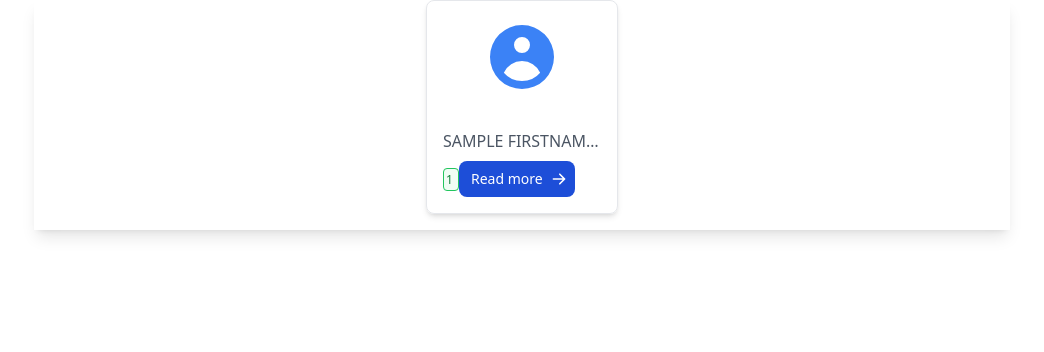
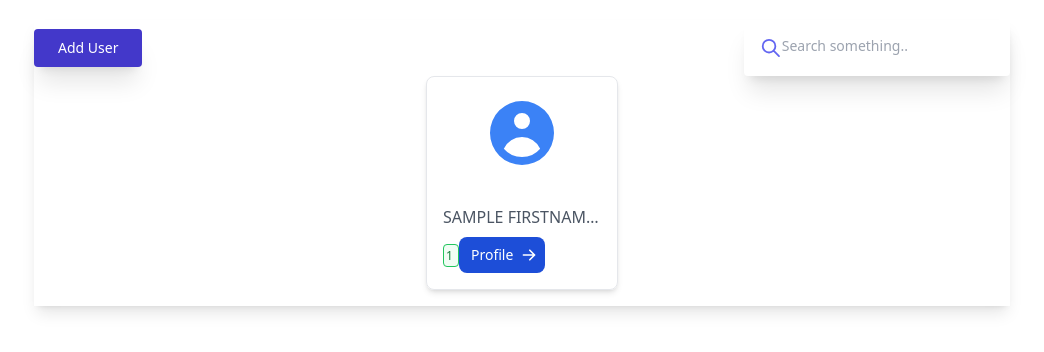
Before and after one commit to olamidem/sms, a PHP site: the page made by private/views/users.view.php in a window 1280 px wide. Shown: the top 352 px of the page, without its empty margins (118-1162 px from the left). Run offline with PHP 8.4, Linux system fonts and the light colour scheme; the template is opened without the code that fills it: most values are stand-ins (such as "Sample title", 1, 10 or a date in 2020); some libraries are stand-ins or nearby versions.

Commit message:
refactoring

```diff
--- a/private/controllers/Signup.php
+++ b/private/controllers/Signup.php
@@ -23,7 +23,7 @@ class Signup extends Controller
                 $user->insert($_POST);
 
                 // Redirect the user to the login page after successful registration
-                $this->redirect('login');
+                $this->redirect('users');
             } else {
                 // Validation failed, get the errors array from the User model
                 $errors = $user->errors;
--- a/private/controllers/Users.php
+++ b/private/controllers/Users.php
@@ -15,8 +15,8 @@ class Users extends Controller
         // Create a new instance of the User model
         $user = new User();
 
-        // Fetch all user data from the database
-        $data = $user->findAll();
+        $school_id = Auth::getSchool_id();
+        $data = $user->query("Select * from users where school_id =:school_id  ", ['school_id' => $school_id]);
 
         // Load the home view and pass the user data as an array to display on the page
         $this->view('users', ['rows' => $data]);
--- a/private/core/database.php
+++ b/private/core/database.php
@@ -38,8 +38,6 @@ class Database
                     return $data;
                 }
 
-                return true;
-
             }
         }
 
--- a/private/models/School.php
+++ b/private/models/School.php
@@ -51,9 +51,8 @@ class School extends Model
         if (isset($_SESSION['USER']->user_id)) {
             $data['user_id'] = $_SESSION['USER']->user_id;
         } else {
-            // Set a default value for school_id here or throw an error, depending on your application logic.
-            // For example:
-            $data['school_id'] = 0; // Assuming 0 is a default value or some other meaningful value.
+
+            $data['school_id'] = 0;
         }
 
         return $data;
--- a/private/views/includes/nav.view.php
+++ b/private/views/includes/nav.view.php
@@ -26,11 +26,15 @@
                 x-data="{ open: false }">
                 <div class="flex flex-shrink-0 items-center" @click="open = !open">
                     <img class="h-8 w-auto" src="<?= ROOT ?>/sc.png" alt="Your Company">
+                    <p class="uppercase font-extrabold text-white ml-3">
+                        <?= Auth::getSchool_name() ?>
+                    </p>
                 </div>
                 <div class="hidden sm:ml-6 md:block ">
                     <div class="flex space-x-4">
                         <!-- Current: "bg-gray-900 text-white", Default: "text-gray-300 hover:bg-gray-700 hover:text-white" -->
-                        <a href="<?= ROOT ?>" class="bg-gray-900 text-white rounded-md px-3 py-2 text-sm font-medium"
+                        <a href="<?= ROOT ?>"
+                            class="bg-gray-900 text-white rounded-md px-3 py-2 text-sm font-medium uppercase"
                             aria-current="page">Dashboard</a>
                         <a href="<?= ROOT ?>/schools"
                             class="text-white hover:bg-gray-700 hover:text-white rounded-md uppercase px-3 py-2 text-sm font-medium">schools</a>
--- a/private/views/users.view.php
+++ b/private/views/users.view.php
@@ -2,13 +2,33 @@
 <?php $this->view('includes/nav') ?>
 
 <div class="container mx-auto shadow-lg">
-    <?php $this->view('includes/breadcrumbs') ?>
+    <div class="sm:flex items-center justify-between sm:flex-wrap mt-5">
 
-    <div class="flex flex-col md:flex-row gap-3 flex-wrap">
+
+        <a href="<?= ROOT ?>/signup">
+            <button
+                class="focus:ring-2 shadow-xl focus:ring-offset-2 focus:ring-indigo-600 mt-4 sm:mt-0 inline-flex items-start justify-start px-6 py-3 bg-indigo-700 hover:bg-gray-700 focus:outline-none rounded">
+                <p class="text-sm font-medium leading-none text-white">Add User</p>
+            </button>
+        </a>
+        <form action="">
+            <div class="p-4 rounded bg-white text-indigo-500 shadow-xl flex md:flex-row">
+                <svg xmlns="http://www.w3.org/2000/svg" class="h-6 w-6" fill="none" viewBox="0 0 24 24"
+                    stroke="currentColor">
+                    <path stroke-linecap="round" stroke-linejoin="round" stroke-width="2"
+                        d="M21 21l-6-6m2-5a7 7 0 11-14 0 7 7 0 0114 0z" />
+                </svg>
+                <input class="peer h-full w-full outline-none text-sm text-gray-700 pr-2" type="text" id="search"
+                    placeholder="Search something.." />
+            </div>
+        </form>
+    </div>
+
+    <div class="flex flex-col md:flex-row gap-3 flex-wrap items-center justify-center">
 
         <?php if ($rows): ?>
             <?php foreach ($rows as $row): ?>
-                <div class="mb-4 w-full md:w-48 max-w-sm mx-auto shadow-md border border-gray-200 rounded-lg dark:bg-gray-200 ">
+                <div class="mb-4 w-48 max-w-auto shadow-md border border-gray-200 rounded-lg dark:bg-gray-200 ">
                     <div class=" h-28 w-full checker-bg flex items-center justify-center p-4 text-blue-500">
                         <svg xmlns="http://www.w3.org/2000/svg" class="h-20 w-20" viewBox="0 0 20 20" fill="currentColor">
                             <path fill-rule="evenodd"
@@ -30,7 +50,7 @@
 
                         <a href="#"
                             class="mt-2 text-white bg-blue-700 hover:bg-gray-700 focus:ring-4 focus:ring-blue-300 font-medium rounded-lg text-sm px-3 py-2 text-center inline-flex items-center  dark:bg-blue-600 dark:hover:bg-blue-700 dark:focus:ring-blue-800">
-                            Read more
+                            Profile
                             <svg class="-mr-1 ml-2 h-4 w-4" fill="currentColor" viewBox="0 0 20 20"
                                 xmlns="http://www.w3.org/2000/svg">
                                 <path fill-rule="evenodd"
@@ -43,7 +63,7 @@
                 </div>
             <?php endforeach; ?>
         <?php else: ?>
-            <h4>No user were found at this time</h4>
+            <h4 class="font-bold mb-4">No staff member were found at this time</h4>
         <?php endif; ?>
 
     </div>
--- a/public/src/output.css
+++ b/public/src/output.css
@@ -834,10 +834,6 @@ video {
   max-width: 1440px;
 }
 
-.max-w-sm {
-  max-width: 24rem;
-}
-
 .flex-1 {
   flex: 1 1 0%;
 }
@@ -1543,10 +1539,6 @@ video {
     width: 50%;
   }
 
-  .md\:w-48 {
-    width: 12rem;
-  }
-
   .md\:w-full {
     width: 100%;
   }
```
Also changed, not shown: private/models/Auth.php (+4 -3 lines), private/models/User.php (+5 -6 lines), private/views/schools.edit.view.php (+6 -5 lines), private/views/signup.view.php (+8 -4 lines).
